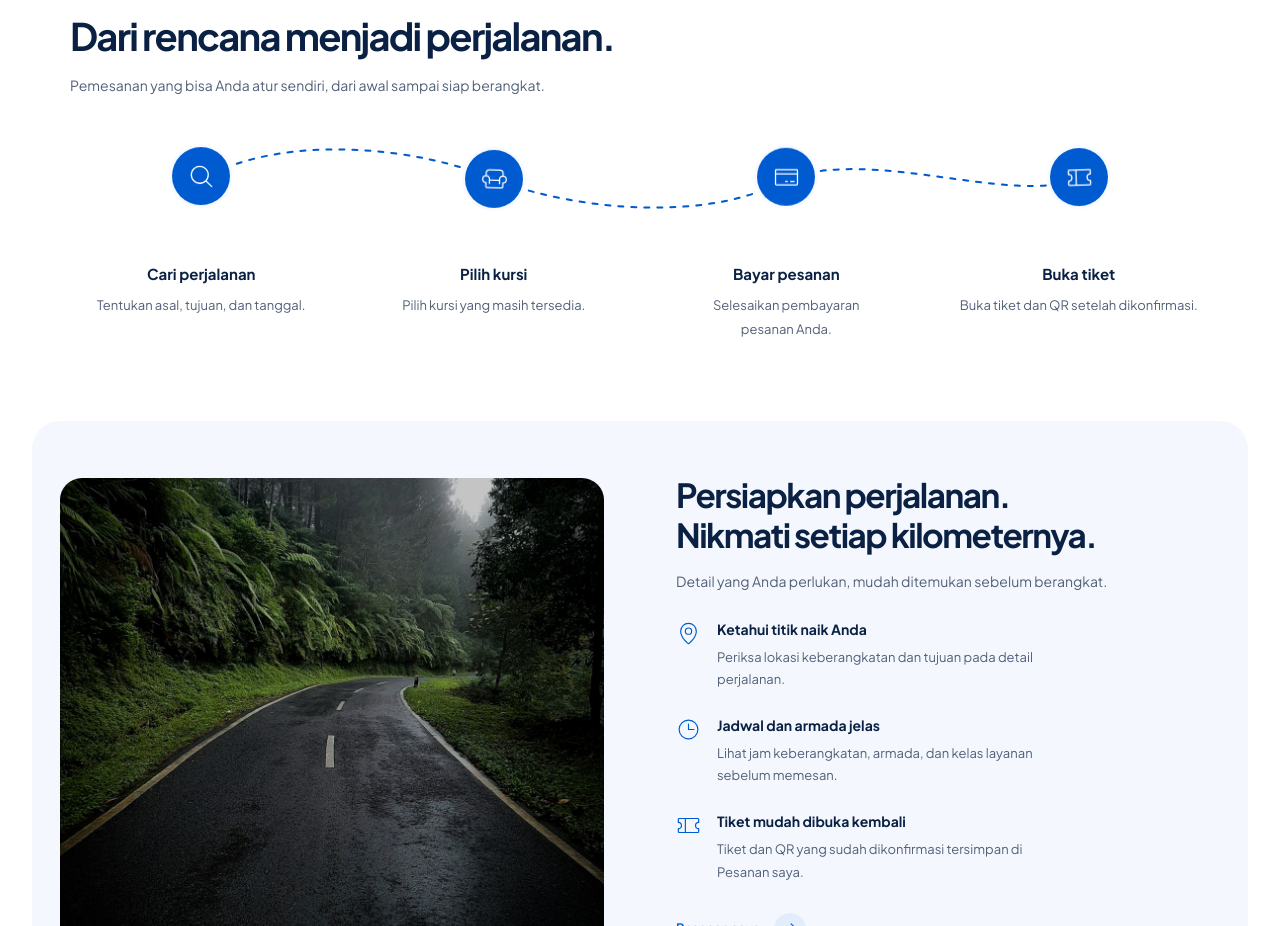
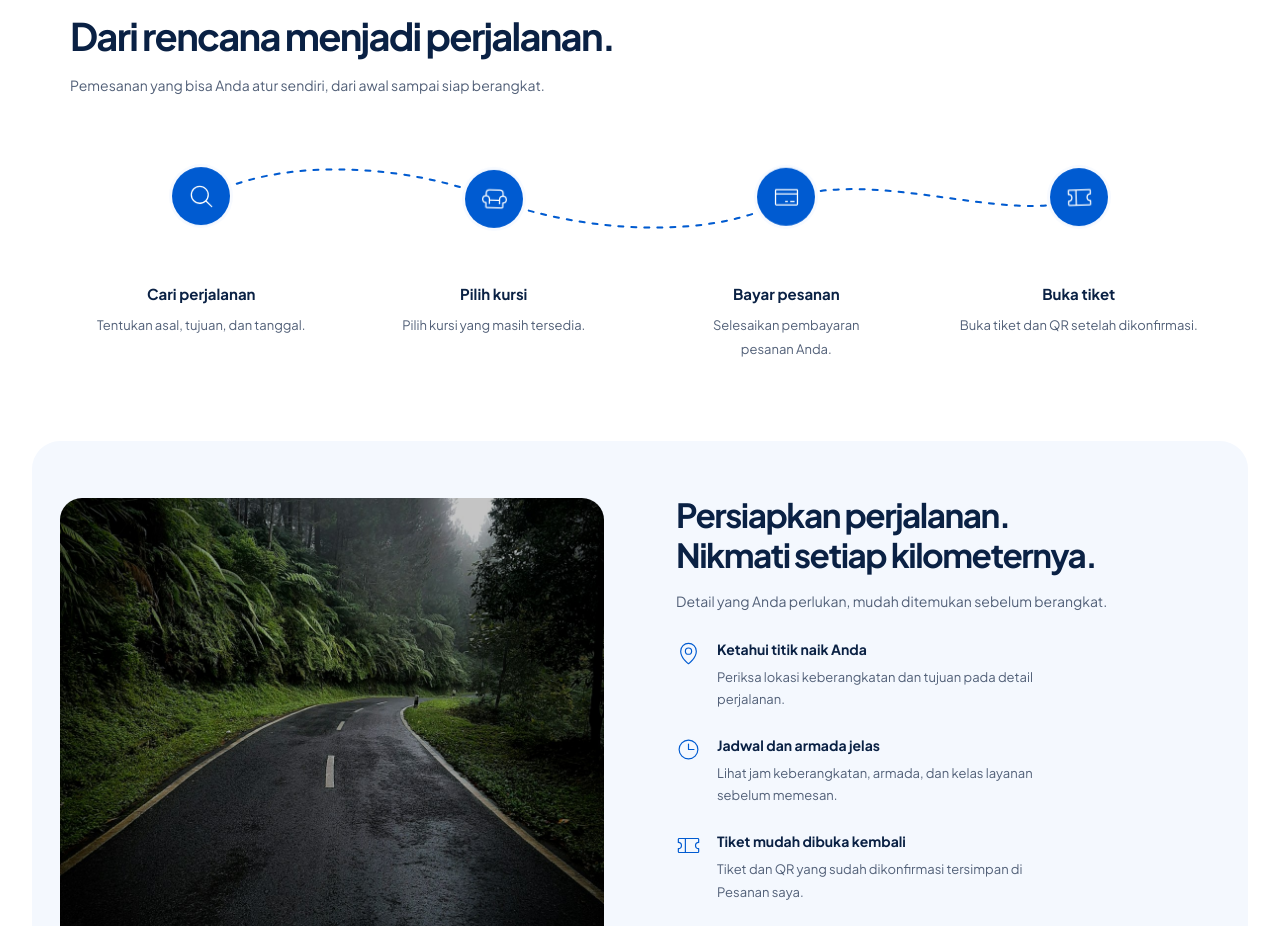
Before and after one commit to ALIFKA-HUB/seatpax, a Next.js app: page / in a window 1280 px wide. Shown: the part 1020-1946 px from the top of the page. Built offline with nearby package versions, Linux system fonts and the light colour scheme; no server answers.

Commit message:
style: increase subtitle to booking route separation

```diff
--- a/app/landing/landing.css
+++ b/app/landing/landing.css
@@ -78,7 +78,7 @@
 .sp-landing .lp-booking-flow h3 {font-size:15px; margin:0 0 9px; font-weight:700}
 .sp-landing .lp-booking-flow p {font-size:13px; line-height:1.8; max-width:220px; margin:0; color:var(--sp-muted)}
 @media(min-width:1024px) {
-  .lp-route {margin-top:28px; padding-top:24px}
+  .lp-route {margin-top:48px; padding-top:24px}
   .sp-landing .lp-booking-flow li {text-align:center}
   .lp-flow-icon {margin-inline:auto; margin-bottom:55px}
   .sp-landing .lp-booking-flow p {max-width:25ch; margin-inline:auto; text-wrap:pretty}
```
Also changed, not shown: 1 other file (tests, documents, lock files or other folders).
